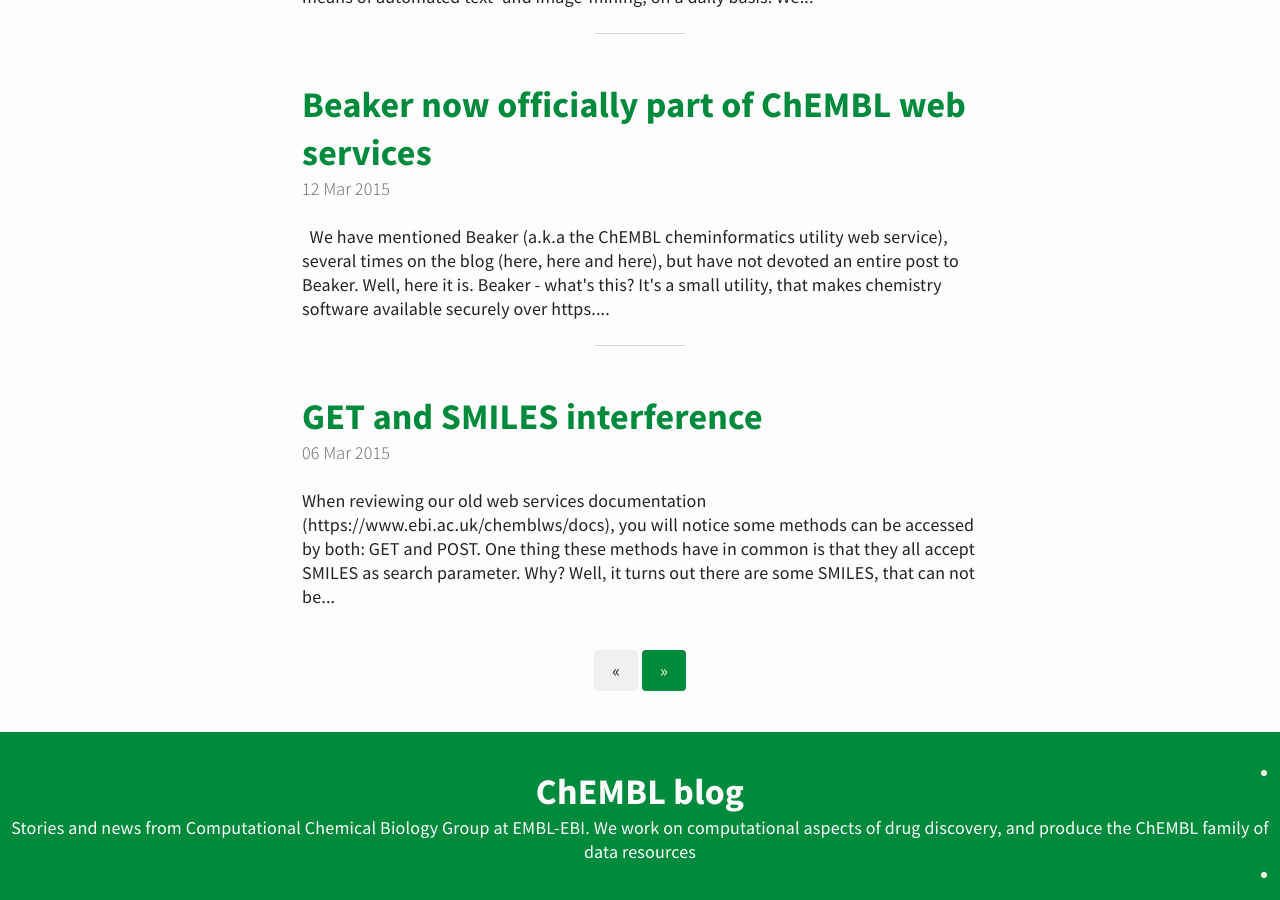
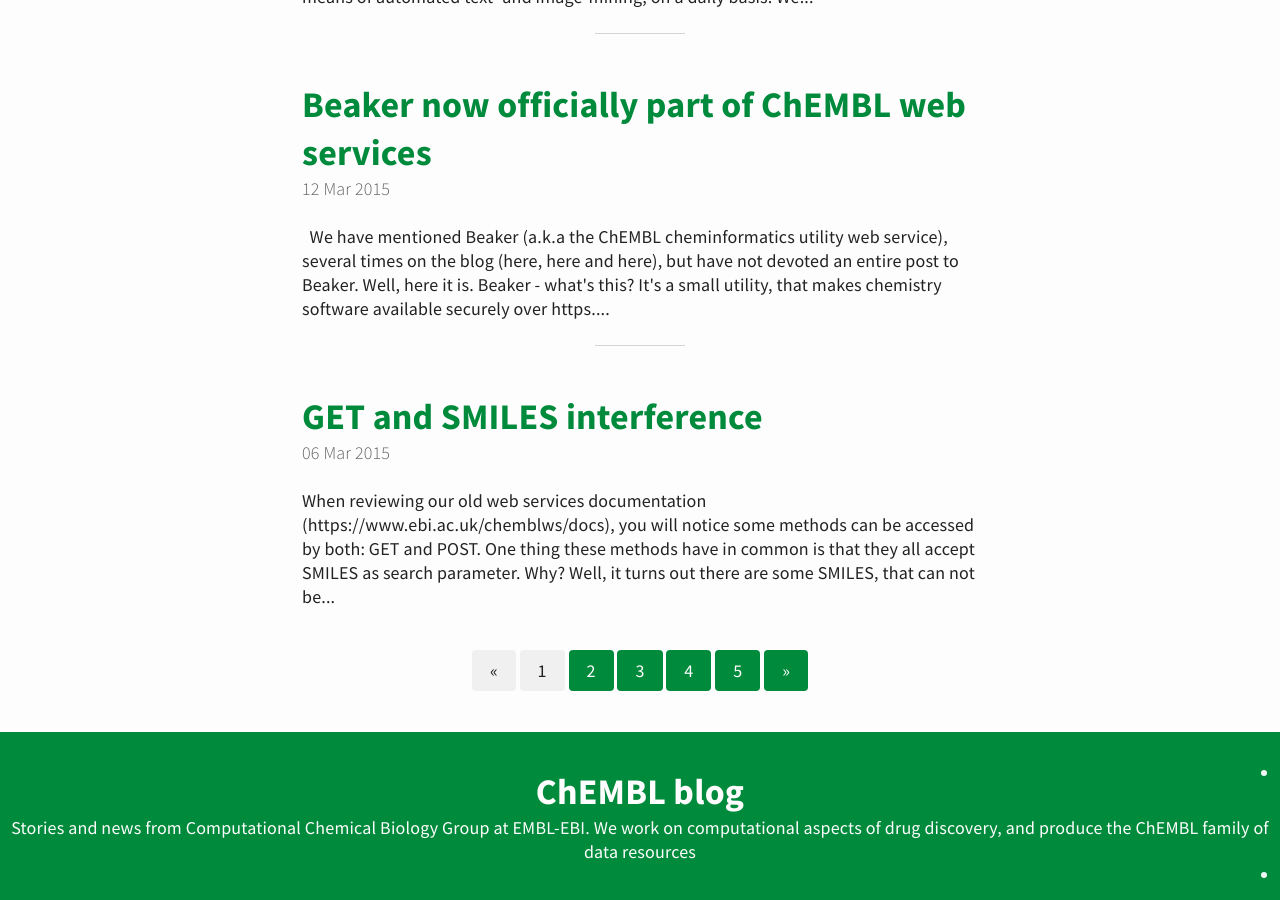
Before and after one commit to chembl/chembl.github.io, a Jekyll site: the page built from index.html, in a window 1280 px wide and 900 px high, scrolled down 1742 px. Built offline with Jekyll 4.4.1, drawn with Linux system fonts in a browser that asks for light colours; the list of posts is cut into pages by our own code.

Commit message:
fixing pagination issues

```diff
--- a/_layouts/default.html
+++ b/_layouts/default.html
@@ -41,6 +41,32 @@
             <span class="page-item">&laquo;</span>
           {% endif %}
 
+          {% assign page_start = paginator.page | minus: 2 %}
+          {% assign page_end = page_start | plus: 4 %}
+
+          {% if page_start < 1 %}
+            {% assign page_start = paginator.page %}
+            {% assign page_end = page_start | plus: 4 %}
+          {% endif %}
+
+          {% if page_end > paginator.total_pages %}
+            {% assign page_end = paginator.total_pages %}
+            {% assign page_start = page_end | minus: 4 %}
+            {% if page_start < 1 %}
+                {% assign page_start = paginator.page %}
+            {% endif %}
+          {% endif %}
+
+          {% for page in (page_start..page_end) %}
+            {% if page == paginator.page %}
+              <span class="page-item">{{ page }}</span>
+            {% elsif page == 1 %}
+              <a href="{{ '/' | prepend: site.baseurl | replace: '//', '/' }}" class="page-item">{{ page }}</a>
+            {% else %}
+              <a href="{{ site.paginate_path | prepend: site.baseurl | replace: '//', '/' | replace: ':num', page }}" class="page-item">{{ page }}</a>
+            {% endif %}
+          {% endfor %}
+
           {% if paginator.next_page %}
             <a href="{{ paginator.next_page_path | prepend: site.baseurl | replace: '//', '/' }}" class="page-item">&raquo;</a>
           {% else %}
```
Also changed, not shown: 1 other file.
